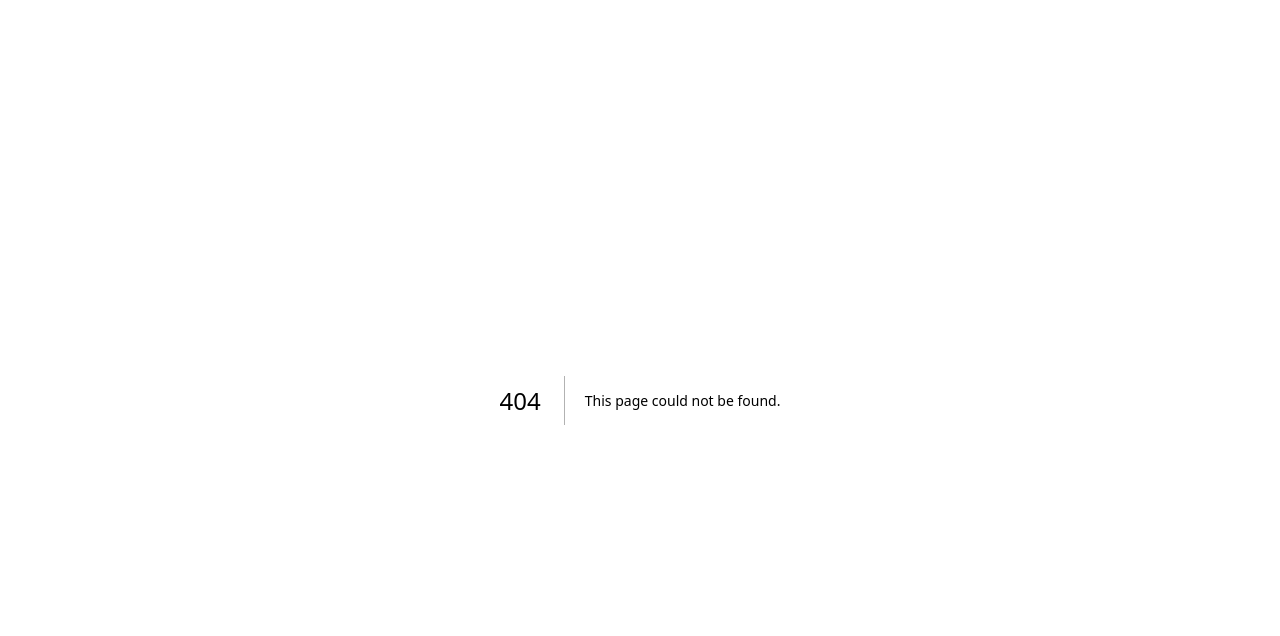
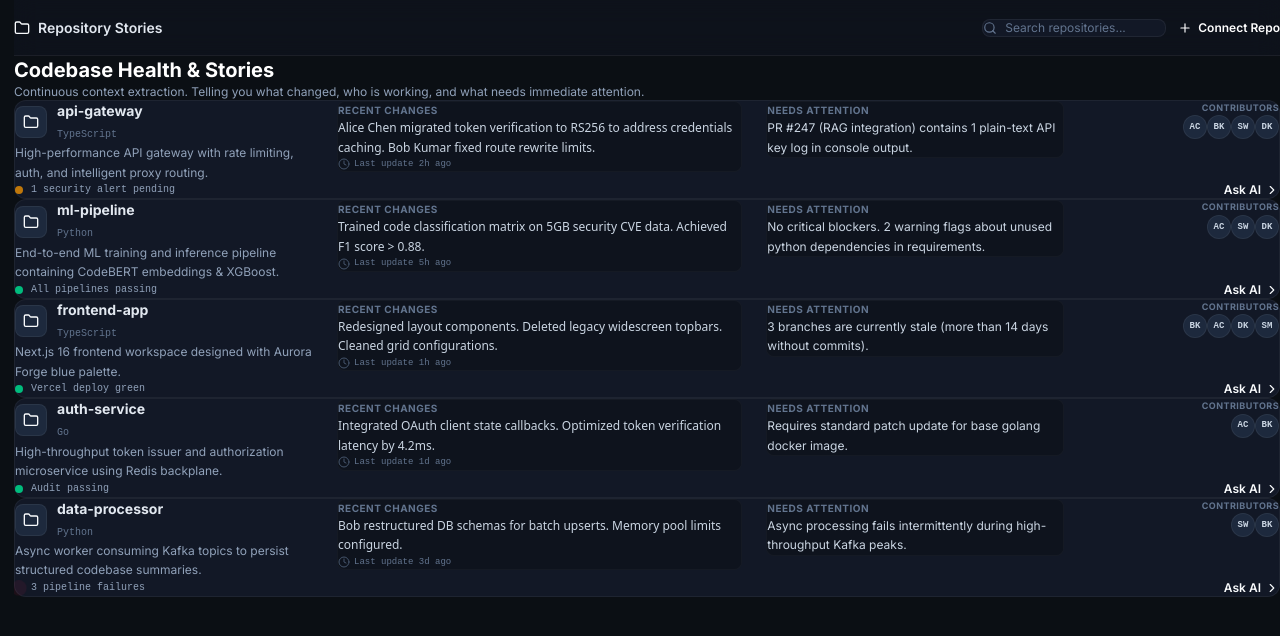
Before and after one commit to Kunjalb29/EngineerMind-AI, a Next.js app in the folder frontend/: page /dashboard/repositories in a window 1280 px wide. Before the commit this address had no page. Shown: the top 636 px of the page. Built offline with nearby package versions, Linux system fonts and the light colour scheme; some icons are missing.

Commit message:
feat: implement legacy repository analysis view

```diff
--- /dev/null
+++ b/frontend/app/(dashboard)/dashboard/repositories/page.tsx
@@ -0,0 +1,225 @@
+"use client";
+
+import { useState } from "react";
+import { motion } from "framer-motion";
+import {
+  Folder,
+  GitPullRequest,
+  AlertTriangle,
+  CheckCircle2,
+  Clock,
+  Users,
+  ChevronRight,
+  Plus,
+  Search,
+  BookOpen
+} from "lucide-react";
+import Link from "next/link";
+
+const REPO_STORIES = [
+  {
+    id: "repo-1",
+    name: "api-gateway",
+    lang: "TypeScript",
+    status: "warning",
+    statusText: "1 security alert pending",
+    description: "High-performance API gateway with rate limiting, auth, and intelligent proxy routing.",
+    changes: "Alice Chen migrated token verification to RS256 to address credentials caching. Bob Kumar fixed route rewrite limits.",
+    attention: "PR #247 (RAG integration) contains 1 plain-text API key log in console output.",
+    contributors: ["AC", "BK", "SW", "DK"],
+    activity: "Active",
+    lastCommit: "2h ago",
+  },
+  {
+    id: "repo-2",
+    name: "ml-pipeline",
+    lang: "Python",
+    status: "stable",
+    statusText: "All pipelines passing",
+    description: "End-to-end ML training and inference pipeline containing CodeBERT embeddings & XGBoost.",
+    changes: "Trained code classification matrix on 5GB security CVE data. Achieved F1 score > 0.88.",
+    attention: "No critical blockers. 2 warning flags about unused python dependencies in requirements.",
+    contributors: ["AC", "SW", "DK"],
+    activity: "Idle",
+    lastCommit: "5h ago",
+  },
+  {
+    id: "repo-3",
+    name: "frontend-app",
+    lang: "TypeScript",
+    status: "stable",
+    statusText: "Vercel deploy green",
+    description: "Next.js 16 frontend workspace designed with Aurora Forge blue palette.",
+    changes: "Redesigned layout components. Deleted legacy widescreen topbars. Cleaned grid configurations.",
+    attention: "3 branches are currently stale (more than 14 days without commits).",
+    contributors: ["BK", "AC", "DK", "SM"],
+    activity: "High Activity",
+    lastCommit: "1h ago",
+  },
+  {
+    id: "repo-4",
+    name: "auth-service",
+    lang: "Go",
+    status: "stable",
+    statusText: "Audit passing",
+    description: "High-throughput token issuer and authorization microservice using Redis backplane.",
+    changes: "Integrated OAuth client state callbacks. Optimized token verification latency by 4.2ms.",
+    attention: "Requires standard patch update for base golang docker image.",
+    contributors: ["AC", "BK"],
+    activity: "Stable",
+    lastCommit: "1d ago",
+  },
+  {
+    id: "repo-5",
+    name: "data-processor",
+    lang: "Python",
+    status: "critical",
+    statusText: "3 pipeline failures",
+    description: "Async worker consuming Kafka topics to persist structured codebase summaries.",
+    changes: "Bob restructured DB schemas for batch upserts. Memory pool limits configured.",
+    attention: "Async processing fails intermittently during high-throughput Kafka peaks.",
+    contributors: ["SW", "BK"],
+    activity: "Failing",
+    lastCommit: "3d ago",
+  }
+];
+
+export default function RepositoriesPage() {
+  const [search, setSearch] = useState("");
+
+  const filtered = REPO_STORIES.filter(repo =>
+    repo.name.toLowerCase().includes(search.toLowerCase()) ||
+    repo.lang.toLowerCase().includes(search.toLowerCase())
+  );
+
+  return (
+    <div className="flex flex-col h-full bg-[#0B0F14] overflow-hidden">
+      {/* Page Header */}
+      <header className="h-14 border-b border-[rgba(255,255,255,0.06)] px-6 flex items-center justify-between bg-[#121826]/40 backdrop-blur-md flex-shrink-0">
+        <div className="flex items-center gap-2">
+          <Folder className="w-4 h-4 text-blue" />
+          <span className="text-sm font-semibold text-slate-200">Repository Stories</span>
+        </div>
+        <div className="flex items-center gap-3">
+          <div className="flex items-center gap-2 px-3 py-1.5 rounded-lg border border-[rgba(255,255,255,0.06)] bg-[#121826] text-xs">
+            <Search className="w-3.5 h-3.5 text-slate-500" />
+            <input
+              value={search}
+              onChange={e => setSearch(e.target.value)}
+              placeholder="Search repositories..."
+              className="bg-transparent text-xs text-slate-200 placeholder-slate-500 outline-none w-40"
+            />
+          </div>
+          <button className="flex items-center gap-1.5 px-3 py-1.5 bg-blue hover:bg-blue-hover text-white text-xs font-semibold rounded-lg transition-colors">
+            <Plus className="w-3.5 h-3.5" />
+            Connect Repo
+          </button>
+        </div>
+      </header>
+
+      {/* Main Content */}
+      <main className="flex-1 overflow-y-auto p-6 space-y-6">
+        <div>
+          <h2 className="text-xl font-bold text-white mb-1">Codebase Health & Stories</h2>
+          <p className="text-xs text-slate-400">Continuous context extraction. Telling you what changed, who is working, and what needs immediate attention.</p>
+        </div>
+
+        {/* Stories List */}
+        <div className="space-y-4">
+          {filtered.map((repo, i) => (
+            <motion.div
+              key={repo.id}
+              initial={{ opacity: 0, y: 12 }}
+              animate={{ opacity: 1, y: 0 }}
+              transition={{ duration: 0.3, delay: i * 0.05 }}
+              className="p-5 bg-[#121826] border border-[rgba(255,255,255,0.05)] rounded-xl hover:border-blue/35 transition-all duration-200 group"
+            >
+              <div className="grid grid-cols-1 lg:grid-cols-12 gap-6 items-start">
+
+                {/* 1. Meta Column (Colspan 3) */}
+                <div className="lg:col-span-3 space-y-2.5">
+                  <div className="flex items-center gap-2.5">
+                    <div className="w-8 h-8 rounded-lg bg-slate-800 border border-[rgba(255,255,255,0.06)] flex items-center justify-center">
+                      <Folder className="w-4 h-4 text-blue" />
+                    </div>
+                    <div>
+                      <h3 className="text-sm font-bold text-slate-200 group-hover:text-blue transition-colors">
+                        {repo.name}
+                      </h3>
+                      <span className="text-[10px] text-slate-500 font-mono">{repo.lang}</span>
+                    </div>
+                  </div>
+
+                  <p className="text-xs text-slate-400 leading-relaxed">
+                    {repo.description}
+                  </p>
+
+                  <div className="flex items-center gap-2 pt-1">
+                    <span className={`w-2 h-2 rounded-full ${
+                      repo.status === "stable" ? "bg-emerald-500" :
+                      repo.status === "warning" ? "bg-amber-500 animate-pulse" :
+                      "bg-rose-500 animate-ping"
+                    }`} />
+                    <span className="text-[10px] text-slate-400 font-mono">{repo.statusText}</span>
+                  </div>
+                </div>
+
+                {/* 2. Changes Column (Colspan 4) */}
+                <div className="lg:col-span-4 space-y-1 bg-[#0b0f14]/50 p-4.5 rounded-lg border border-[rgba(255,255,255,0.03)]">
+                  <span className="text-[10px] font-bold text-slate-500 uppercase tracking-wider block mb-1">
+                    Recent Changes
+                  </span>
+                  <p className="text-xs text-slate-300 leading-relaxed font-sans">
+                    {repo.changes}
+                  </p>
+                  <div className="flex items-center gap-1 text-[9px] text-slate-500 font-mono pt-2">
+                    <Clock className="w-3 h-3 text-slate-600" />
+                    Last update {repo.lastCommit}
+                  </div>
+                </div>
+
+                {/* 3. Attention Column (Colspan 3) */}
+                <div className="lg:col-span-3 space-y-1 bg-[#0b0f14]/50 p-4.5 rounded-lg border border-[rgba(255,255,255,0.03)]">
+                  <span className="text-[10px] font-bold text-slate-500 uppercase tracking-wider block mb-1">
+                    Needs Attention
+                  </span>
+                  <p className="text-xs text-slate-300 leading-relaxed">
+                    {repo.attention}
+                  </p>
+                </div>
+
+                {/* 4. Action & Contributors Column (Colspan 2) */}
+                <div className="lg:col-span-2 flex flex-col justify-between h-full space-y-4 lg:text-right lg:items-end">
+                  <div className="space-y-1">
+                    <span className="text-[9px] font-bold text-slate-500 uppercase tracking-wider block mb-1.5">
+                      Contributors
+                    </span>
+                    <div className="flex -space-x-1.5 justify-start lg:justify-end">
+                      {repo.contributors.map((c, idx) => (
+                        <div
+                          key={idx}
+                          className="w-6 h-6 rounded-full bg-slate-800 border border-[rgba(255,255,255,0.06)] flex items-center justify-center text-[9px] font-bold text-slate-300 font-mono"
+                        >
+                          {c}
+                        </div>
+                      ))}
+                    </div>
+                  </div>
+
+                  <Link
+                    href="/dashboard"
+                    className="inline-flex items-center gap-1 text-xs text-blue hover:text-blue-hover font-semibold transition-colors mt-auto"
+                  >
+                    <span>Ask AI</span>
+                    <ChevronRight className="w-3.5 h-3.5" />
+                  </Link>
+                </div>
+
+              </div>
+            </motion.div>
+          ))}
+        </div>
+      </main>
+    </div>
+  );
+}
```
Also changed, not shown: 1 other file (tests, documents, lock files or other folders).
